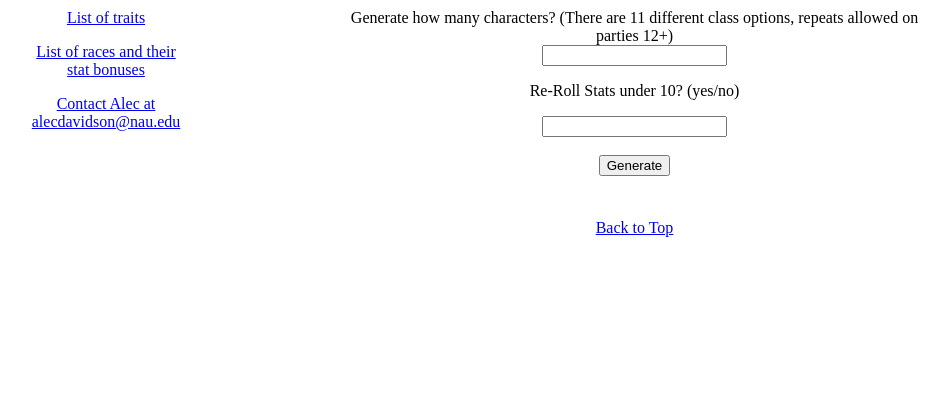
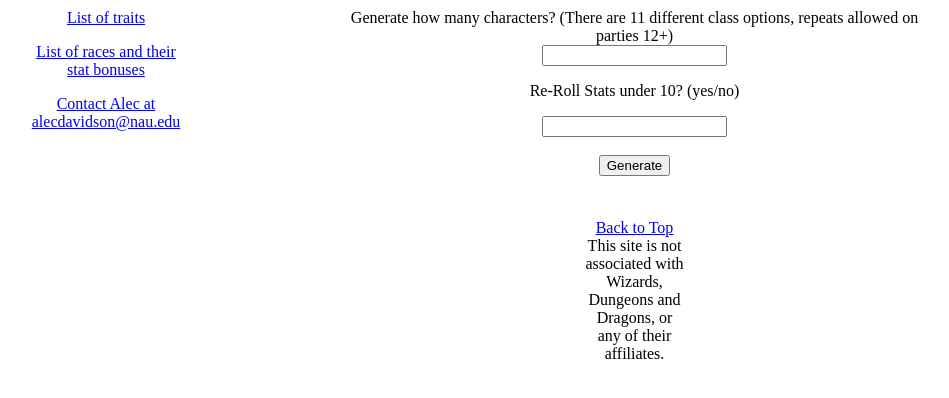
Before and after one commit to alecdavidson/dndcharacter, a Flask app: page / in a window 1280 px wide. Shown: the top 398 px of the page, without its empty margins (33-982 px from the left). Run offline with Flask 2, Linux system fonts and the light colour scheme.

Commit message:
Added note about wizards etc.

```diff
--- a/templates/index.html
+++ b/templates/index.html
@@ -62,6 +62,7 @@
 
 			<div id="footer" align="center">
 				<a href="#top">Back to Top</a>
+				This site is not associated with Wizards, Dungeons and Dragons, or any of their affiliates.
 				<p>
 			</div>
 
```
